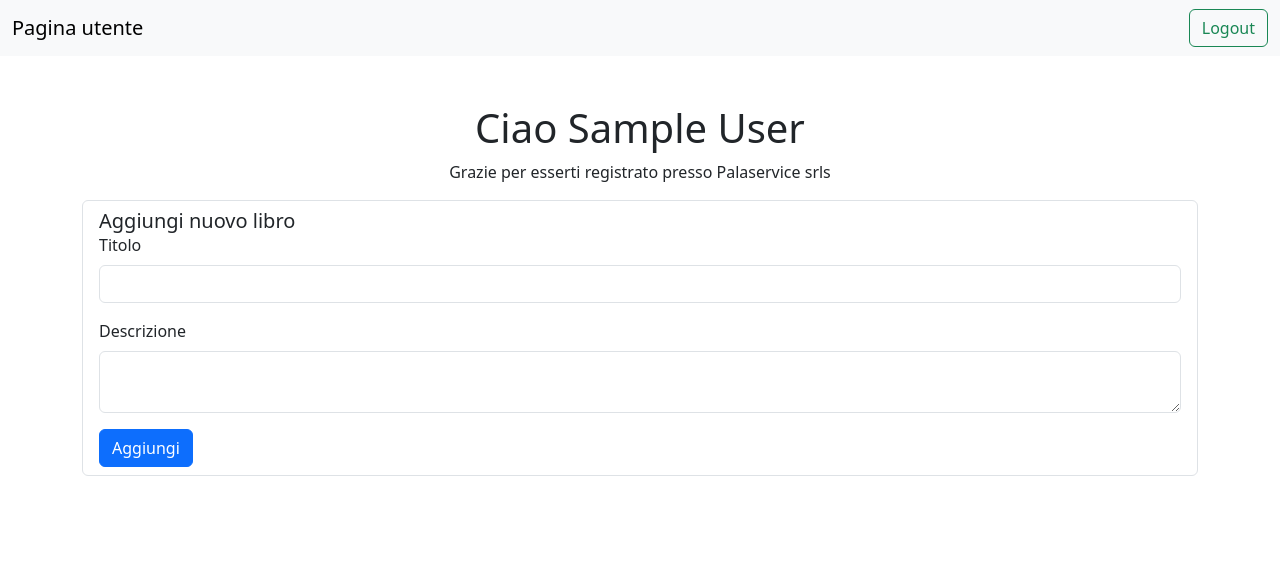
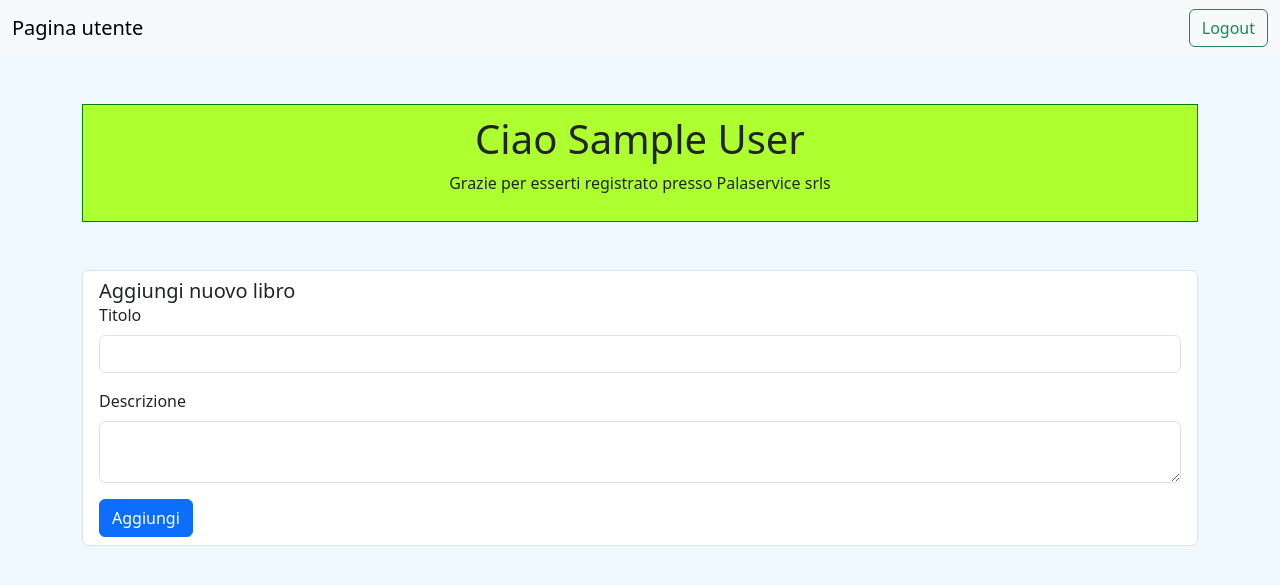
Before and after one commit to marcopa94/projectweekoop, a PHP site: page /paginaUtente.php in a window 1280 px wide. Shown: the top 585 px of the page. Run offline with PHP 8.4, Linux system fonts and the light colour scheme; the visitor is signed in with stand-in values (Sample User, id 1); data comes from the database, SQL or seed files in the repository.

Commit message:
last commit

```diff
--- a/paginaUtente.php
+++ b/paginaUtente.php
@@ -75,6 +75,11 @@ if ($_SERVER["REQUEST_METHOD"] == "POST" && isset($_POST['action'])) {
     <meta name="viewport" content="width=device-width, initial-scale=1.0">
     <link href="https://cdn.jsdelivr.net/npm/bootstrap@5.3.3/dist/css/bootstrap.min.css" rel="stylesheet" integrity="sha384-QWTKZyjpPEjISv5WaRU9OFeRpok6YctnYmDr5pNlyT2bRjXh0JMhjY6hW+ALEwIH" crossorigin="anonymous">
     <title>Document</title>
+    <style>
+body{background-color: aliceblue;}
+.box1{background-color: greenyellow; padding: 10px; border: 1px solid green; margin-bottom: 20px; }
+
+    </style>
 </head>
 
 <body>
@@ -85,9 +90,10 @@ if ($_SERVER["REQUEST_METHOD"] == "POST" && isset($_POST['action'])) {
         </div>
     </nav>
     <div class="container my-5">
+        <div class="box1">
         <h1 class="text-center">Ciao <?php echo isset($_SESSION['nomeutente']) ? $_SESSION['nomeutente'] : "Ospite"; ?></h1>
-        <p class="text-center">Grazie per esserti registrato presso Palaservice srls</p>
-        <div class="list-group">
+        <p class="text-center">Grazie per esserti registrato presso Palaservice srls</p></div>
+        <div class="list-group mt-5">
             <a href="#" class="list-group-item list-group-item-action">
                 <div class="card-body">
                     <h5 class="card-title">Aggiungi nuovo libro</h5>
@@ -105,10 +111,12 @@ if ($_SERVER["REQUEST_METHOD"] == "POST" && isset($_POST['action'])) {
                 </div>
             </a>
             <?php foreach ($books as $book) { ?>
-                <div class="list-group-item list-group-item-action">
+                <div class="list-group-item list-group-item-action mt-5">
                     <div class="card-body">
-                        <h5 class="card-title"><?php echo $book['title']; ?></h5>
-                        <p class="card-text"><?php echo $book['description']; ?></p>
+                        <h5 class="card-title" style="text-align: center;"><?php echo $book['title']; ?></h5>
+                        <hr>
+                        <p class="card-text " style="text-align: center;" ><?php echo $book['description']; ?></p>
+
                         <div id="editBookForm_<?php echo $book['id']; ?>" class="d-none">
                             <div class="mb-3">
                                 <label for="editTitle_<?php echo $book['id']; ?>" class="form-label">Nuovo Titolo</label>
@@ -120,8 +128,8 @@ if ($_SERVER["REQUEST_METHOD"] == "POST" && isset($_POST['action'])) {
                             </div>
                             <button type="button" class="btn btn-primary" onclick="saveBookChanges(<?php echo $book['id']; ?>)">Salva Modifiche</button>
                         </div>
-                        <button class="btn btn-primary" onclick="showEditForm(<?php echo $book['id']; ?>)">Modifica</button>
-                        <button class="btn btn-danger" onclick="deleteBook(<?php echo $book['id']; ?>)">Elimina</button>
+                        <button class="btn btn-primary "  onclick="showEditForm(<?php echo $book['id']; ?>)">Modifica</button>
+                        <button class="btn btn-danger " onclick="deleteBook(<?php echo $book['id']; ?>)">Elimina</button>
                     </div>
                 </div>
             <?php } ?>
```
Also changed, not shown: index.php (+8 -3 lines).
